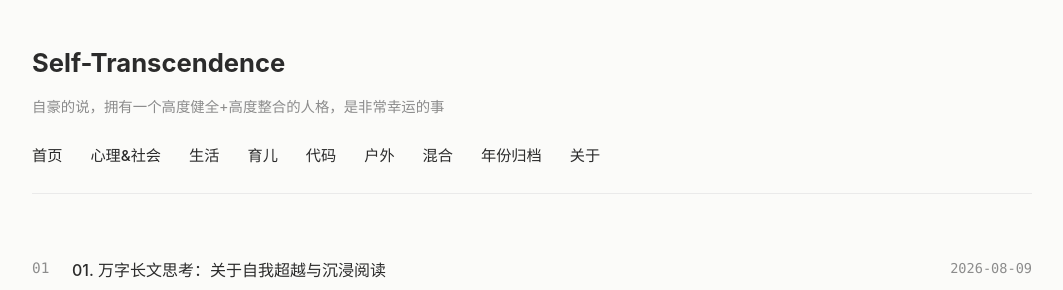
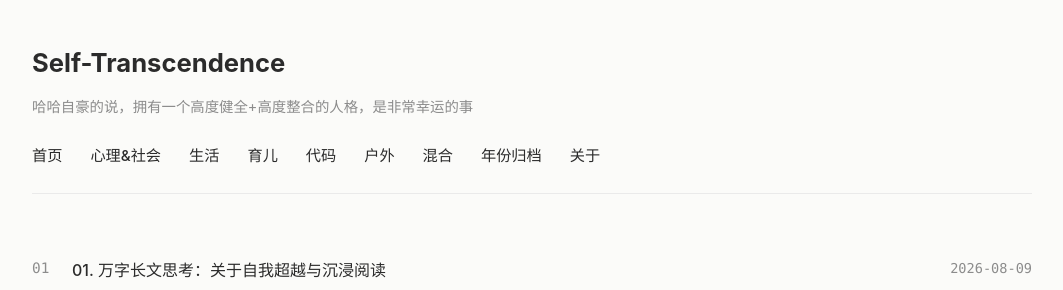
Before and after one commit to Natural-system/self-transcendence, a Jekyll site: the page built from index.html, in a window 1280 px wide. Shown: the top 290 px of the page, without its empty margins (108-1171 px from the left). Built offline with Jekyll 4.4.1, drawn with Linux system fonts in a browser that asks for light colours.

Commit message:
Update _config.yml

```diff
--- a/_config.yml
+++ b/_config.yml
@@ -1,7 +1,7 @@
 title: Self-Transcendence
 email: lb@zasv.com
 description: >-
-  自豪的说，拥有一个高度健全+高度整合的人格，是非常幸运的事
+  哈哈自豪的说，拥有一个高度健全+高度整合的人格，是非常幸运的事
 
 # 核心修正：指定 GitHub Pages 的二级目录路径与域名
 baseurl: "/self-transcendence"
```
